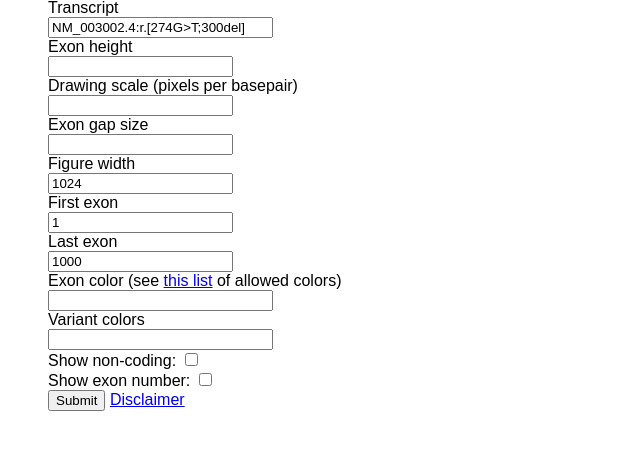
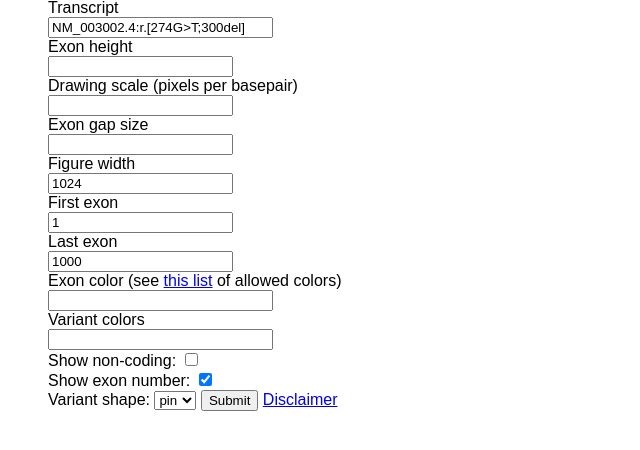
Before and after one commit to Redmar-van-den-Berg/exonviz-web, a Flask app: page / in a window 1280 px wide. Shown: the part 282-732 px from the top of the page, without its empty margins (0-640 px from the left). Run offline with Flask 3, Linux system fonts and the light colour scheme.

Commit message:
Set exonnumber by default, add selector for variantshape

```diff
--- a/src/exonviz_web/app.py
+++ b/src/exonviz_web/app.py
@@ -74,6 +74,8 @@ def index() -> str:
     # Set the first and last exon
     session["firstexon"] = 1
     session["lastexon"] = 1000
+    # Set to show exonnumbers by default
+    session["exonnumber"] = True
 
     return render_template("index.html")
 
@@ -104,6 +106,7 @@ def index_post() -> str:
     session["noncoding"] = "noncoding" in request.form
     session["exonnumber"] = "exonnumber" in request.form
     session["variantcolors"] = request.form["variantcolors"].split(" ")
+    session["variantshape"] = request.form["variantshape"]
 
     # Checkboxes only show up when set to true
     session["color"] = request.form["color"] or config["color"]
--- a/src/exonviz_web/templates/index.html
+++ b/src/exonviz_web/templates/index.html
@@ -87,6 +87,12 @@
         <input type="checkbox" name="exonnumber" id="exonnumber" {{ "checked" if session['exonnumber'] }}>
         <br>
 
+        <label for="variantshape">Variant shape:</label>
+        <select name="variantshape">
+          <option value="pin" {% if session['variantshape'] == 'pin' %} selected {% endif %}>pin</option>
+          <option value="bar" {% if session['variantshape'] == 'bar' %} selected {% endif %}>bar</option>
+        </select>
+
         <button type="submit">Submit</button>
 
         {% if download_url %}
```
